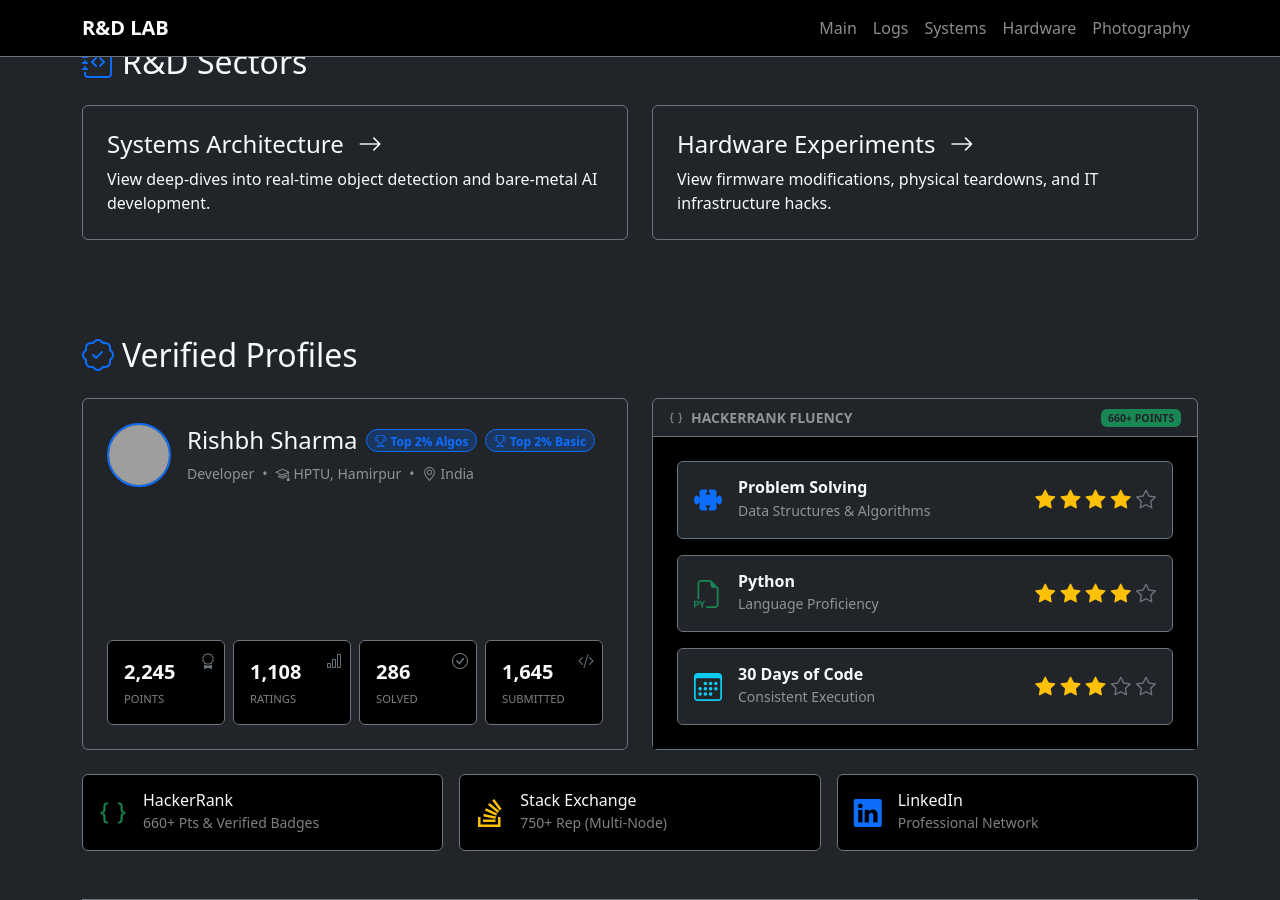
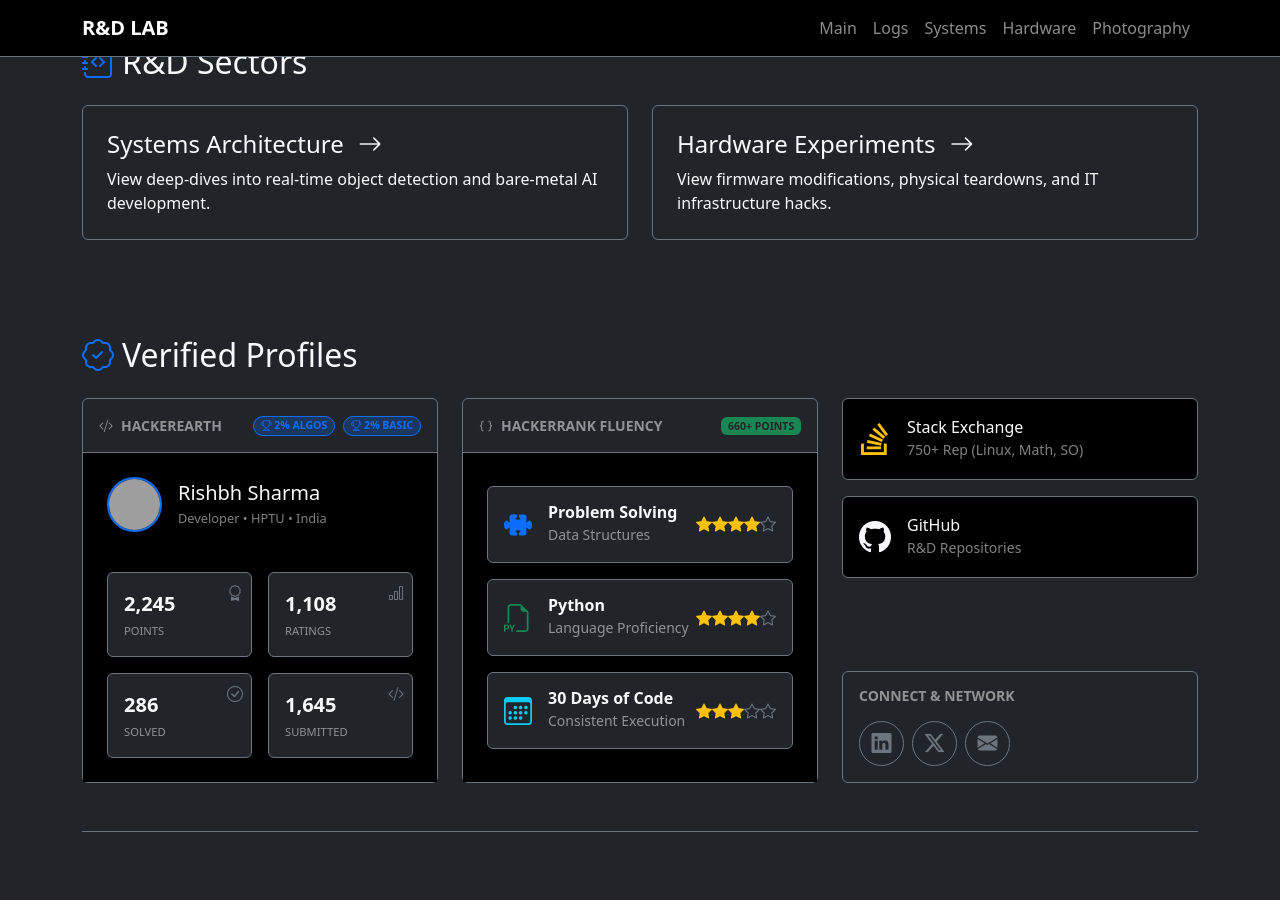
Before and after one commit to CodeRSTech/coderstech.github.io, a Jekyll site: the page built from index.md, in a window 1280 px wide and 900 px high, scrolled down 857 px. Built offline with Jekyll 4.4.1, drawn with Linux system fonts in a browser that asks for light colours; after the commit the page ends 1689 px from its top, so only the background shows below that; grey boxes are pictures that could not be loaded.

Commit message:
Modified embedded profile's structuring.

```diff
--- a/index.md
+++ b/index.md
@@ -88,180 +88,154 @@ permalink: /
 <div class="py-5 border-bottom border-secondary">
   <h2 class="mb-4 text-light"><i class="bi bi-patch-check me-2 text-primary"></i>Verified Profiles</h2>
 
-  <div class="row g-4">
-
-  <!-- HackerEarth Profile (Bootstrap 5 Translation) -->
-  <div class="col-xl-6 col-lg-12">
-  <div class="card bg-dark border-secondary h-100 p-4">
-
-  <!-- Header: Avatar + Info -->
-  <div class="d-flex align-items-sm-center flex-column flex-sm-row gap-3 mb-3">
-    <img src="https://uc.hackerearth.com/he-s3-ap-south-1/media/avatars/codetechrs/resized/200/e6aab18mobcovrwithoutlogo.jpg" class="rounded-circle border border-2 border-primary" style="width: 64px; height: 64px; object-fit: cover;" alt="Rishbh Sharma">
-    <div>
-      <div class="d-flex flex-column flex-sm-row align-items-sm-center gap-2 mb-1">
-        <h4 class="text-light mb-0">
-          <a href="https://www.hackerearth.com/@codetechrs/" target="_blank" class="text-light text-decoration-none">Rishbh Sharma</a>
-        </h4>
-        <div class="d-flex gap-2 flex-wrap mt-1 mt-sm-0">
-          <span class="badge rounded-pill bg-primary bg-opacity-25 text-primary border border-primary"><i class="bi bi-trophy me-1"></i>Top 2% Algos</span>
-          <span class="badge rounded-pill bg-primary bg-opacity-25 text-primary border border-primary"><i class="bi bi-trophy me-1"></i>Top 2% Basic</span>
+  <!-- 1 Row, 3 Columns -->
+  <div class="row g-4 align-items-stretch">
+    <!-- COLUMN 1: HackerEarth Profile -->
+    <div class="col-xl-4 col-lg-12">
+      <div class="card bg-dark border-secondary h-100">
+        <!-- Taller Header (py-3) with Top 2% Badges -->
+        <div class="card-header border-secondary text-white-50 small text-uppercase fw-bold d-flex justify-content-between align-items-center py-3">
+          <span><i class="bi bi-code-slash me-2"></i>HackerEarth</span>
+          <div class="d-flex gap-2">
+            <span class="badge rounded-pill bg-primary bg-opacity-25 text-primary border border-primary"><i class="bi bi-trophy"></i> 2% Algos</span>
+            <span class="badge rounded-pill bg-primary bg-opacity-25 text-primary border border-primary"><i class="bi bi-trophy"></i> 2% Basic</span>
+          </div>
+        </div>
+        <!-- Body: bg-black to match HR -->
+        <div class="card-body bg-black p-4 d-flex flex-column">
+          <!-- Avatar + Info -->
+          <div class="d-flex align-items-center gap-3 mb-4">
+            <img src="https://uc.hackerearth.com/he-s3-ap-south-1/media/avatars/codetechrs/resized/200/e6aab18mobcovrwithoutlogo.jpg" class="rounded-circle border border-2 border-primary" style="width: 55px; height: 55px; object-fit: cover;" alt="Rishbh Sharma">
+            <div>
+              <h5 class="text-light mb-1">
+                <a href="https://www.hackerearth.com/@codetechrs/" target="_blank" class="text-light text-decoration-none">Rishbh Sharma</a>
+              </h5>
+              <div class="text-white-50" style="font-size: 0.8rem;">
+                Developer &bull; HPTU &bull; India
+              </div>
+            </div>
+          </div>
+          <!-- Stats 2x2 Grid: bg-dark on bg-black -->
+          <div class="row g-3 mt-auto">
+            <div class="col-6">
+              <div class="bg-dark border border-secondary rounded p-3 position-relative h-100 hover-overlay transition-all">
+                <div class="fs-5 fw-bold text-light">2,245</div>
+                <div class="text-white-50 mt-1" style="font-size: 0.70rem; text-transform: uppercase;">Points</div>
+                <i class="bi bi-award text-secondary position-absolute top-0 end-0 mt-2 me-2"></i>
+              </div>
+            </div>
+            <div class="col-6">
+              <div class="bg-dark border border-secondary rounded p-3 position-relative h-100 hover-overlay transition-all">
+                <div class="fs-5 fw-bold text-light">1,108</div>
+                <div class="text-white-50 mt-1" style="font-size: 0.70rem; text-transform: uppercase;">Ratings</div>
+                <i class="bi bi-bar-chart text-secondary position-absolute top-0 end-0 mt-2 me-2"></i>
+              </div>
+            </div>
+            <div class="col-6">
+              <div class="bg-dark border border-secondary rounded p-3 position-relative h-100 hover-overlay transition-all">
+                <div class="fs-5 fw-bold text-light">286</div>
+                <div class="text-white-50 mt-1" style="font-size: 0.70rem; text-transform: uppercase;">Solved</div>
+                <i class="bi bi-check-circle text-secondary position-absolute top-0 end-0 mt-2 me-2"></i>
+              </div>
+            </div>
+            <div class="col-6">
+              <div class="bg-dark border border-secondary rounded p-3 position-relative h-100 hover-overlay transition-all">
+                <div class="fs-5 fw-bold text-light">1,645</div>
+                <div class="text-white-50 mt-1" style="font-size: 0.70rem; text-transform: uppercase;">Submitted</div>
+                <i class="bi bi-code-slash text-secondary position-absolute top-0 end-0 mt-2 me-2"></i>
+              </div>
+            </div>
+          </div>
         </div>
       </div>
-      <div class="text-white-50 small d-flex flex-wrap gap-2 align-items-center mt-2">
-        <span>Developer</span> &bull;
-        <span><i class="bi bi-mortarboard me-1"></i>HPTU, Hamirpur</span> &bull;
-        <span><i class="bi bi-geo-alt me-1"></i>India</span>
+    </div>
+    <!-- COLUMN 2: HackerRank Profile -->
+    <div class="col-xl-4 col-lg-12">
+      <div class="card bg-dark border-secondary h-100">
+        <!-- Taller Header (py-3) -->
+        <div class="card-header border-secondary text-white-50 small text-uppercase fw-bold d-flex justify-content-between align-items-center py-3">
+          <span><i class="bi bi-braces me-2"></i>HackerRank Fluency</span>
+          <span class="badge bg-success text-dark">660+ Points</span>
+        </div>
+        <div class="card-body bg-black p-4 d-flex flex-column justify-content-center">
+          <div class="d-flex flex-column gap-3">
+            <div class="d-flex justify-content-between align-items-center p-3 border border-secondary rounded bg-dark hover-overlay transition-all">
+              <div class="d-flex align-items-center">
+                <i class="bi bi-puzzle-fill text-primary fs-3 me-3"></i>
+                <div>
+                  <h6 class="mb-0 text-light fw-bold">Problem Solving</h6>
+                  <small class="text-white-50">Data Structures</small>
+                </div>
+              </div>
+              <div class="text-warning fs-6">
+                <i class="bi bi-star-fill"></i><i class="bi bi-star-fill"></i><i class="bi bi-star-fill"></i><i class="bi bi-star-fill"></i><i class="bi bi-star text-secondary"></i>
+              </div>
+            </div>
+            <div class="d-flex justify-content-between align-items-center p-3 border border-secondary rounded bg-dark hover-overlay transition-all">
+              <div class="d-flex align-items-center">
+                <i class="bi bi-filetype-py text-success fs-3 me-3"></i>
+                <div>
+                  <h6 class="mb-0 text-light fw-bold">Python</h6>
+                  <small class="text-white-50">Language Proficiency</small>
+                </div>
+              </div>
+              <div class="text-warning fs-6">
+                <i class="bi bi-star-fill"></i><i class="bi bi-star-fill"></i><i class="bi bi-star-fill"></i><i class="bi bi-star-fill"></i><i class="bi bi-star text-secondary"></i>
+              </div>
+            </div>
+            <div class="d-flex justify-content-between align-items-center p-3 border border-secondary rounded bg-dark hover-overlay transition-all">
+              <div class="d-flex align-items-center">
+                <i class="bi bi-calendar3 text-info fs-3 me-3"></i>
+                <div>
+                  <h6 class="mb-0 text-light fw-bold">30 Days of Code</h6>
+                  <small class="text-white-50">Consistent Execution</small>
+                </div>
+              </div>
+              <div class="text-warning fs-6">
+                <i class="bi bi-star-fill"></i><i class="bi bi-star-fill"></i><i class="bi bi-star-fill"></i><i class="bi bi-star text-secondary"></i><i class="bi bi-star text-secondary"></i>
+              </div>
+            </div>
+          </div>
+        </div>
       </div>
     </div>
-  </div>
-
-  <!-- Bio [Removed]
-  <p class="text-white-50 small mb-4">I am a dedicated freelance developer with a strong foundation in competitive coding, consistently solving complex problems and submitting innovative solutions. With a proven track record of 200+ problems solved and 1000+ solutions submitted, I am committed to continuous growth and delivering impactful results in every project I undertake.</p> -->
-
-  <!-- Stats Grid -->
-  <div class="row g-2 mt-auto">
-    <div class="col-6 col-sm-3">
-      <div class="bg-black border border-secondary rounded p-3 position-relative h-100">
-        <div class="fs-5 fw-bold text-light">2,245</div>
-        <div class="text-white-50 mt-1" style="font-size: 0.70rem; text-transform: uppercase;">Points</div>
-        <i class="bi bi-award text-secondary position-absolute top-0 end-0 mt-2 me-2"></i>
-      </div>
-    </div>
-    <div class="col-6 col-sm-3">
-      <div class="bg-black border border-secondary rounded p-3 position-relative h-100">
-        <div class="fs-5 fw-bold text-light">1,108</div>
-        <div class="text-white-50 mt-1" style="font-size: 0.70rem; text-transform: uppercase;">Ratings</div>
-        <i class="bi bi-bar-chart text-secondary position-absolute top-0 end-0 mt-2 me-2"></i>
-      </div>
-    </div>
-    <div class="col-6 col-sm-3">
-      <div class="bg-black border border-secondary rounded p-3 position-relative h-100">
-        <div class="fs-5 fw-bold text-light">286</div>
-        <div class="text-white-50 mt-1" style="font-size: 0.70rem; text-transform: uppercase;">Solved</div>
-        <i class="bi bi-check-circle text-secondary position-absolute top-0 end-0 mt-2 me-2"></i>
-      </div>
-    </div>
-    <div class="col-6 col-sm-3">
-      <div class="bg-black border border-secondary rounded p-3 position-relative h-100">
-        <div class="fs-5 fw-bold text-light">1,645</div>
-        <div class="text-white-50 mt-1" style="font-size: 0.70rem; text-transform: uppercase;">Submitted</div>
-        <i class="bi bi-code-slash text-secondary position-absolute top-0 end-0 mt-2 me-2"></i>
-      </div>
-    </div>
-  </div>
-</div>
-  </div>
-
-<!-- HackerRank Tier 1 Profile Card -->
-<div class="col-xl-6 col-lg-12">
-  <div class="card bg-dark border-secondary h-100">
-    <div class="card-header border-secondary text-white-50 small text-uppercase fw-bold d-flex justify-content-between align-items-center">
-      <span><i class="bi bi-braces me-2"></i>HackerRank Fluency</span>
-      <span class="badge bg-success text-dark">660+ Points</span>
-    </div>
-    <div class="card-body bg-black p-4 d-flex flex-column justify-content-center">
-      <div class="d-flex flex-column gap-3">
-        <!-- Problem Solving Badge (4 Stars) -->
-        <div class="d-flex justify-content-between align-items-center p-3 border border-secondary rounded bg-dark hover-overlay transition-all">
-          <div class="d-flex align-items-center">
-            <i class="bi bi-puzzle-fill text-primary fs-3 me-3"></i>
-            <div>
-              <h6 class="mb-0 text-light fw-bold">Problem Solving</h6>
-              <small class="text-white-50">Data Structures & Algorithms</small>
-            </div>
-          </div>
-          <div class="text-warning fs-5">
-            <i class="bi bi-star-fill"></i>
-            <i class="bi bi-star-fill"></i>
-            <i class="bi bi-star-fill"></i>
-            <i class="bi bi-star-fill"></i>
-            <i class="bi bi-star text-secondary"></i>
+    <!-- COLUMN 3: Tier 2 Routing & Tier 3 Connect -->
+    <div class="col-xl-4 col-lg-12 d-flex flex-column gap-3">
+      <!-- Tier 2: Stack Exchange -->
+      <a href="https://stackexchange.com/users/your_network_id" target="_blank" rel="noopener noreferrer" class="text-decoration-none">
+        <div class="card bg-black border-secondary hover-overlay p-3 d-flex flex-row align-items-center transition-all">
+          <i class="bi bi-stack-overflow fs-2 text-warning me-3"></i>
+          <div>
+            <h6 class="text-light mb-0">Stack Exchange</h6>
+            <small class="text-white-50">750+ Rep (Linux, Math, SO)</small>
           </div>
         </div>
-        <!-- Python Badge (4 Stars) -->
-        <div class="d-flex justify-content-between align-items-center p-3 border border-secondary rounded bg-dark hover-overlay transition-all">
-          <div class="d-flex align-items-center">
-            <i class="bi bi-filetype-py text-success fs-3 me-3"></i>
-            <div>
-              <h6 class="mb-0 text-light fw-bold">Python</h6>
-              <small class="text-white-50">Language Proficiency</small>
-            </div>
-          </div>
-          <div class="text-warning fs-5">
-            <i class="bi bi-star-fill"></i>
-            <i class="bi bi-star-fill"></i>
-            <i class="bi bi-star-fill"></i>
-            <i class="bi bi-star-fill"></i>
-            <i class="bi bi-star text-secondary"></i>
+      </a>
+      <!-- Tier 2: GitHub -->
+      <a href="https://github.com/coderstech" target="_blank" rel="noopener noreferrer" class="text-decoration-none">
+        <div class="card bg-black border-secondary hover-overlay p-3 d-flex flex-row align-items-center transition-all">
+          <i class="bi bi-github fs-2 text-light me-3"></i>
+          <div>
+            <h6 class="text-light mb-0">GitHub</h6>
+            <small class="text-white-50">R&D Repositories</small>
           </div>
         </div>
-        <!-- Days of Code Badge (3 Stars) -->
-        <div class="d-flex justify-content-between align-items-center p-3 border border-secondary rounded bg-dark hover-overlay transition-all">
-          <div class="d-flex align-items-center">
-            <i class="bi bi-calendar3 text-info fs-3 me-3"></i>
-            <div>
-              <h6 class="mb-0 text-light fw-bold">30 Days of Code</h6>
-              <small class="text-white-50">Consistent Execution</small>
-            </div>
-          </div>
-          <div class="text-warning fs-5">
-            <i class="bi bi-star-fill"></i>
-            <i class="bi bi-star-fill"></i>
-            <i class="bi bi-star-fill"></i>
-            <i class="bi bi-star text-secondary"></i>
-            <i class="bi bi-star text-secondary"></i>
-          </div>
+      </a>
+      <!-- Tier 3: Compact Social Links (Pushed to bottom via mt-auto) -->
+      <div class="card bg-dark border-secondary p-3 mt-auto">
+        <h6 class="text-white-50 small text-uppercase fw-bold mb-3">Connect & Network</h6>
+        <div class="d-flex gap-2 flex-wrap">
+          <a href="https://linkedin.com/in/your_profile" target="_blank" class="btn btn-outline-secondary rounded-circle d-flex align-items-center justify-content-center hover-overlay transition-all" style="width: 45px; height: 45px;">
+            <i class="bi bi-linkedin fs-5"></i>
+          </a>
+          <a href="#" target="_blank" class="btn btn-outline-secondary rounded-circle d-flex align-items-center justify-content-center hover-overlay transition-all" style="width: 45px; height: 45px;">
+            <i class="bi bi-twitter-x fs-5"></i>
+          </a>
+          <a href="mailto:your@email.com" class="btn btn-outline-secondary rounded-circle d-flex align-items-center justify-content-center hover-overlay transition-all" style="width: 45px; height: 45px;">
+            <i class="bi bi-envelope-fill fs-5"></i>
+          </a>
         </div>
       </div>
     </div>
   </div>
 </div>
-
-  </div>
-  <!-- Tier 2: Compact Routing Grid -->
-  <div class="row g-3 mt-2">
-
-  <!-- Platform 1: HackerRank -->
-  <div class="col-md-4 col-sm-6">
-    <!-- Replace with your actual HackerRank URL -->
-    <a href="https://www.hackerrank.com/your_username" target="_blank" rel="noopener noreferrer" class="text-decoration-none">
-      <div class="card bg-black border-secondary h-100 hover-overlay p-3 d-flex flex-row align-items-center transition-all">
-        <i class="bi bi-braces fs-3 text-success me-3"></i>
-        <div>
-          <h6 class="text-light mb-0">HackerRank</h6>
-          <small class="text-white-50">660+ Pts & Verified Badges</small>
-        </div>
-      </div>
-    </a>
-  </div>
-
-  <!-- Platform 2: Stack Exchange (Global Network) -->
-  <div class="col-md-4 col-sm-6">
-    <!-- Replace with your Global StackExchange profile URL -->
-    <a href="https://stackexchange.com/users/your_network_id" target="_blank" rel="noopener noreferrer" class="text-decoration-none">
-      <div class="card bg-black border-secondary h-100 hover-overlay p-3 d-flex flex-row align-items-center transition-all">
-        <i class="bi bi-stack-overflow fs-3 text-warning me-3"></i>
-        <div>
-          <h6 class="text-light mb-0">Stack Exchange</h6>
-          <small class="text-white-50">750+ Rep (Multi-Node)</small>
-        </div>
-      </div>
-    </a>
-  </div>
-
-  <!-- Platform 3: LinkedIn -->
-  <div class="col-md-4 col-sm-6">
-    <!-- Replace with your LinkedIn URL -->
-    <a href="https://linkedin.com/in/your_profile" target="_blank" rel="noopener noreferrer" class="text-decoration-none">
-      <div class="card bg-black border-secondary h-100 hover-overlay p-3 d-flex flex-row align-items-center transition-all">
-        <i class="bi bi-linkedin fs-3 text-primary me-3"></i>
-        <div>
-          <h6 class="text-light mb-0">LinkedIn</h6>
-          <small class="text-white-50">Professional Network</small>
-        </div>
-      </div>
-    </a>
-  </div>
-
-  </div>
-</div>
```
